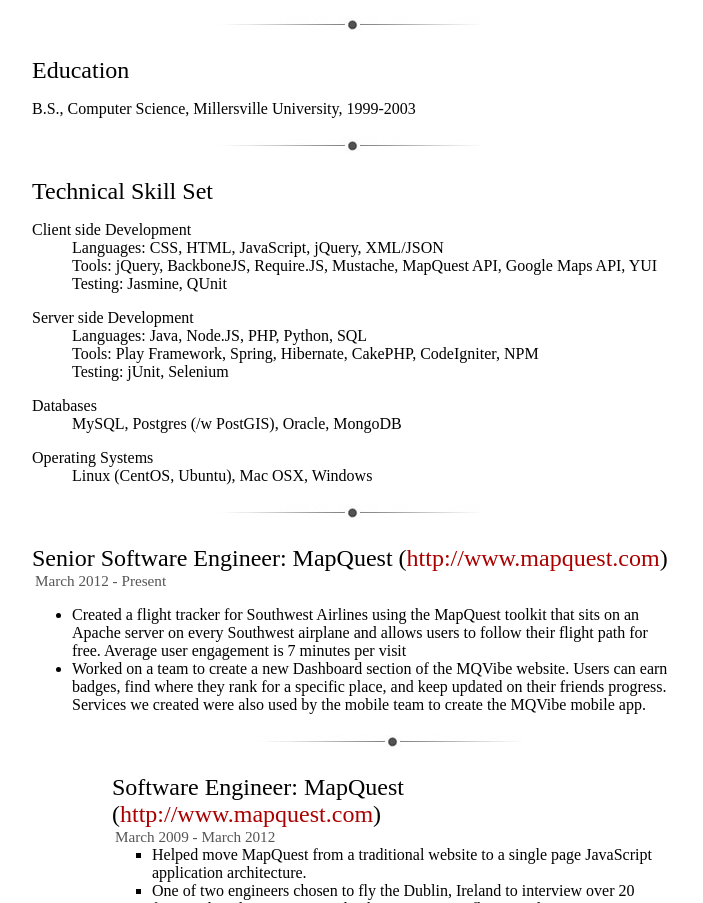
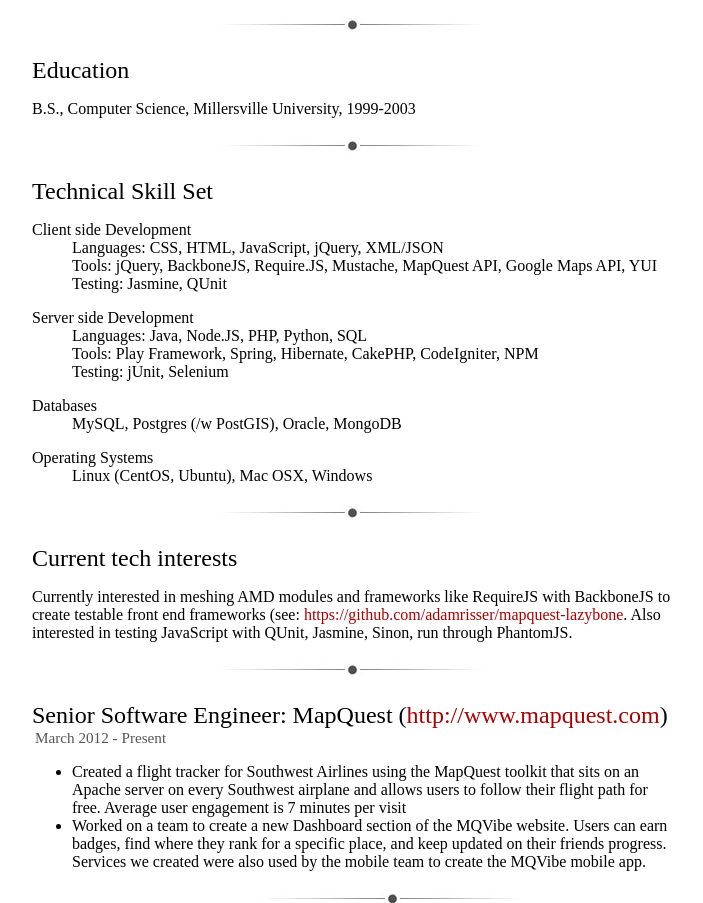
Before and after one commit to adamrisser/resume, a plain HTML site: page index.html in a window 1280 px wide. Shown: the part 197-1100 px from the top of the page, without its empty margins (288-991 px from the left). Drawn offline with Linux system fonts and the light colour scheme.

Commit message:
Adding current interests

```diff
--- a/index.html
+++ b/index.html
@@ -42,6 +42,10 @@
             <dt>Operating Systems</dt>
             <dd>Linux (CentOS, Ubuntu), Mac OSX, Windows</dd>
         </dl>
+
+        <h2>Current tech interests</h2>
+        <p>Currently interested in meshing AMD modules and frameworks like RequireJS with BackboneJS to create testable front end frameworks (see: <a href="https://github.com/adamrisser/mapquest-lazybone">https://github.com/adamrisser/mapquest-lazybone</a>. Also interested in testing JavaScript with QUnit, Jasmine, Sinon, run through PhantomJS.</p>
+
 
         <h2>Senior Software Engineer: MapQuest (<a href="http://www.mapquest.com" target="_NEW">http://www.mapquest.com</a>)</h2>
         <h3>March 2012 - Present</h3>
```
